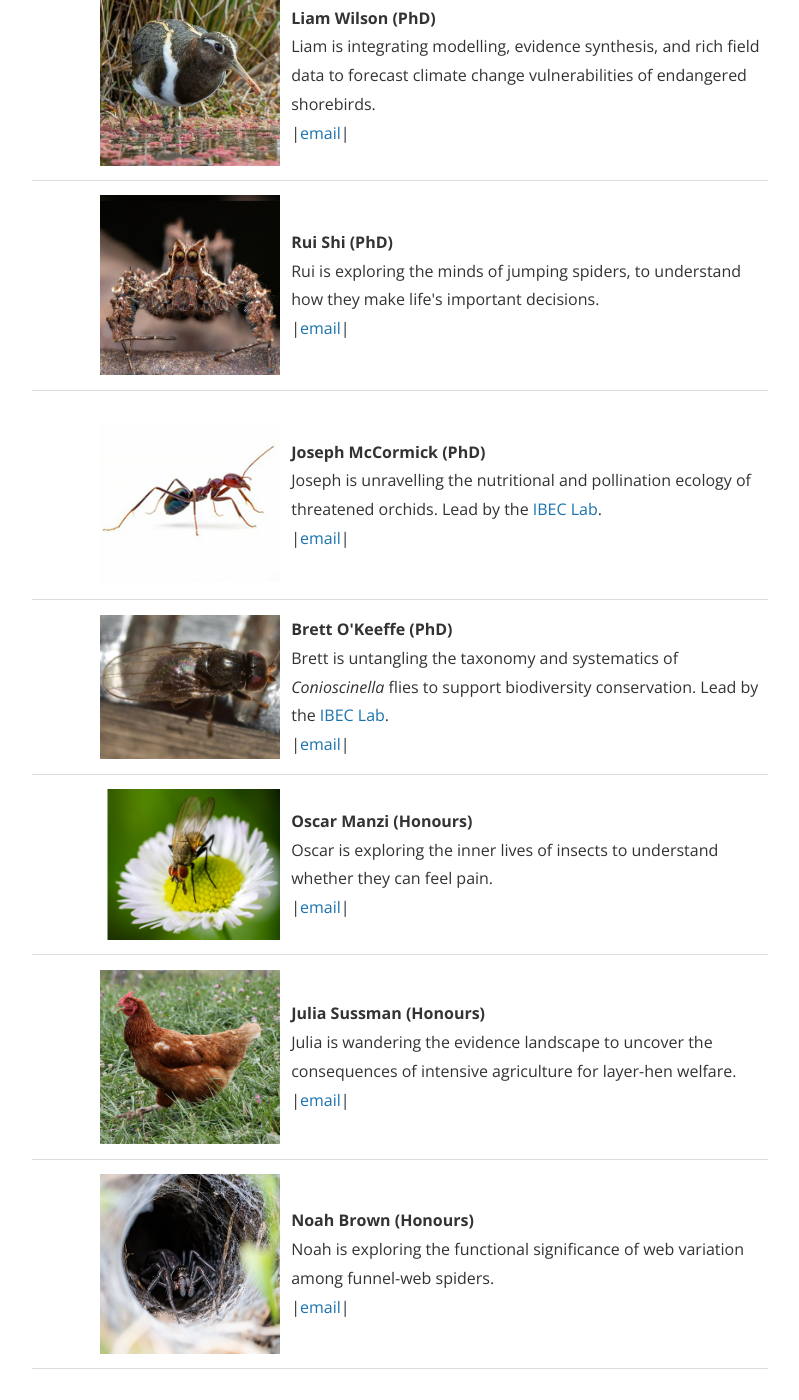
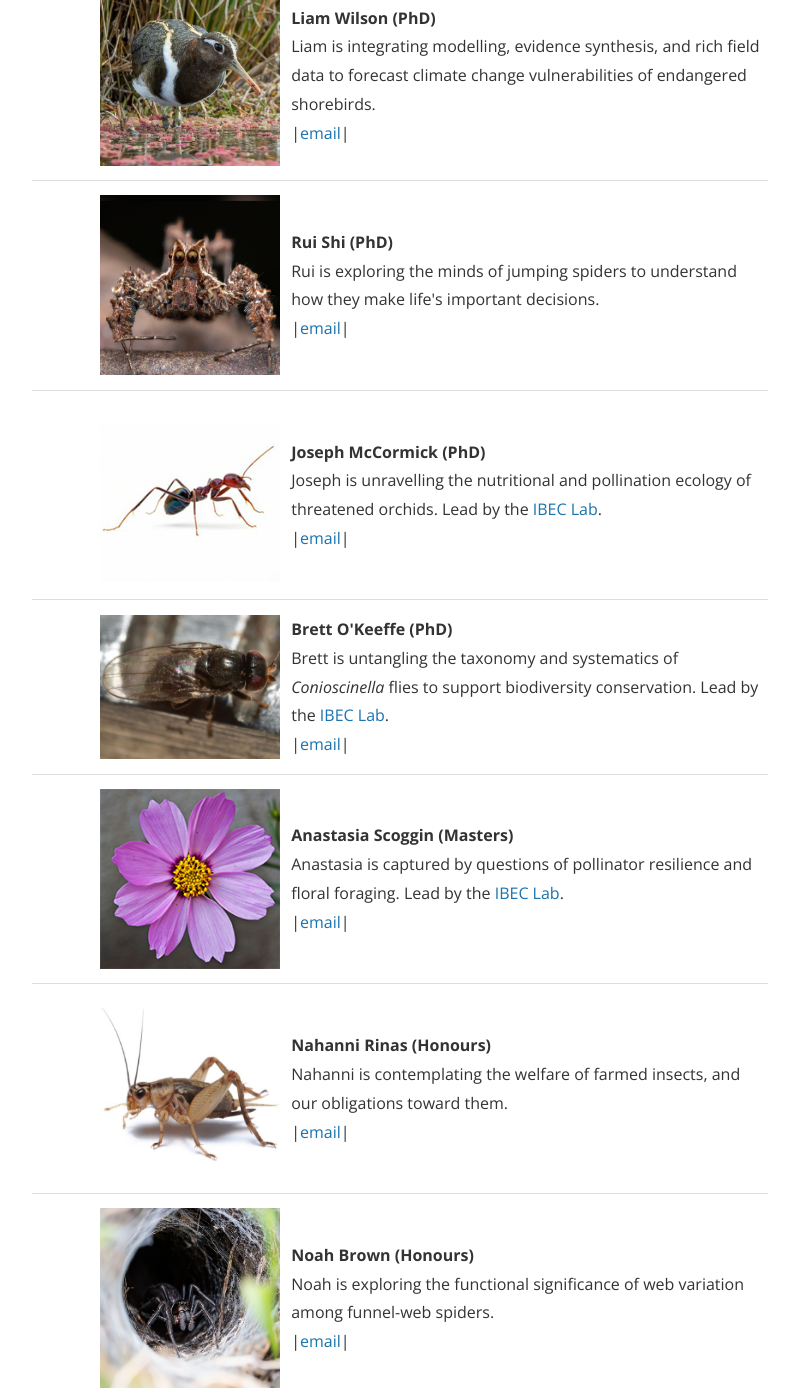
Before and after one commit to thomased/thomased.github.io, a Jekyll site: the page built from people.html, in a window 1280 px wide and 1400 px high, scrolled down 909 px. Shown: the whole window, without its empty margins (240-1039 px from the left). Built offline with Jekyll 4.4.1, drawn with Linux system fonts in a browser that asks for light colours; nearby versions of some CDN libraries.

Commit message:
Update people.html

```diff
--- a/people.html
+++ b/people.html
@@ -59,7 +59,7 @@ permalink: /people/
 
 <tr> <!------ Kristin -------->
     <td align="center">
-      <div class="photo"><img src="{{ site.baseurl }}/assets/velvet2.jpg" alt="Liam" title="Kristin"></div>
+      <div class="photo"><img src="{{ site.baseurl }}/assets/velvet2.jpg" alt="Kristin" title="Kristin"></div>
     </td>
     <td width = "65%">
       <div class="biotext">
@@ -90,7 +90,7 @@ permalink: /people/
     <td width = "65%">
       <div class="biotext">
       <strong>Rui Shi (PhD)</strong><br>
-      Rui is exploring the minds of jumping spiders, to understand how they make life's important decisions. <br>
+      Rui is exploring the minds of jumping spiders to understand how they make life's important decisions. <br>
       |<a href="mailto:rshi5291@uni.sydney.edu.au">email</a>|
       </div>
     </td>
@@ -122,28 +122,28 @@ permalink: /people/
     </td>
   </tr>
 
-  <tr> <!------ Oscar -------->
+  <tr> <!------ Anastasia -------->
     <td align="center">
-      <div class="photo"><img src="{{ site.baseurl }}/assets/musca.png" alt="Brett" title="Brett"></div>
+      <div class="photo"><img src="{{ site.baseurl }}/assets/flower1.png" alt="Anastasia" title="Anastasia"></div>
     </td>
     <td width = "65%">
       <div class="biotext">
-      <strong>Oscar Manzi (Honours)</strong><br>
-      Oscar is exploring the inner lives of insects to understand whether they can feel pain.<br>
-      |<a href="mailto:oman0163@uni.sydney.edu.au">email</a>|
+        <strong> Anastasia Scoggin (Masters)</strong><br>
+        Anastasia is captured by questions of pollinator resilience and floral foraging. Lead by the <a href="https://www.tanyalatty.com">IBEC Lab</a>. <br>
+      |<a href="mailto:asco9146@uni.sydney.edu.au">email</a>|
       </div>
     </td>
   </tr>
 
-  <tr> <!------ Julia -------->
+  <tr> <!------ Nahanni -------->
     <td align="center">
-      <div class="photo"><img src="{{ site.baseurl }}/assets/chook.png"></div>
+      <div class="photo"><img src="{{ site.baseurl }}/assets/cricket.png" alt="Nahanni" title="Nahanni"></div>
     </td>
     <td width = "65%">
       <div class="biotext">
-      <strong>Julia Sussman (Honours)</strong><br>
-      Julia is wandering the evidence landscape to uncover the consequences of intensive agriculture for layer-hen welfare.<br>
-      |<a href="mailto:jsus8780@uni.sydney.edu.au">email</a>|
+      <strong>Nahanni Rinas (Honours)</strong><br>
+      Nahanni is contemplating the welfare of farmed insects, and our obligations toward them.<br>
+      |<a href="mailto:nrin5037@uni.sydney.edu.au">email</a>|
       </div>
     </td>
   </tr>
```
